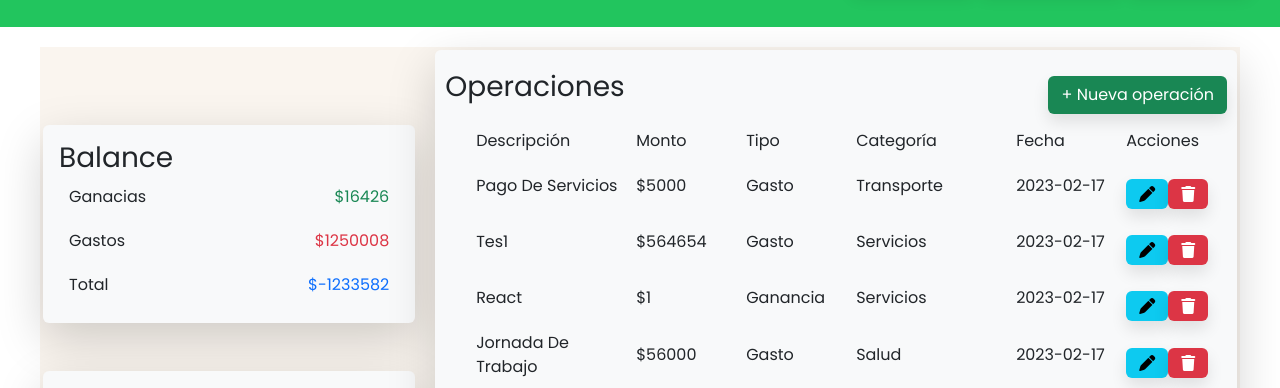
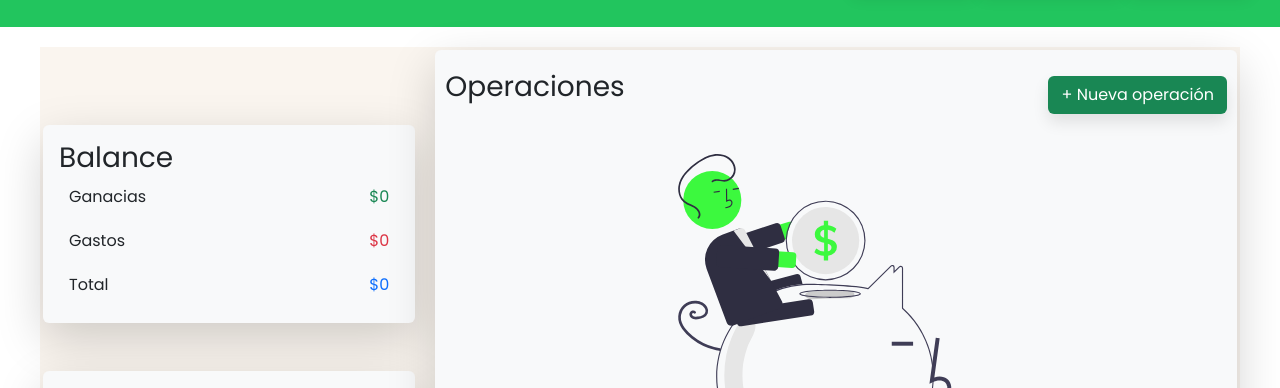
Before and after one commit to Aurocana/ahorradas, a plain HTML site: page index.html in a window 1280 px wide. Shown: the part 123-511 px from the top of the page. Drawn offline with nearby package versions, Linux system fonts and the light colour scheme.

Commit message:
se agrego localstorage

```diff
--- a/Js/main.js
+++ b/Js/main.js
@@ -2,122 +2,13 @@ function $(element) {
   return document.querySelector(element);
 }
 
-let transacciones = [
-  {
-    id: crypto.randomUUID(),
-    descripcion: "Pago de servicios",
-    monto: 5000,
-    tipo: "Gasto",
-    categoria: "Transporte",
-    fecha: "2023-02-17",
-  },
-  {
-    id: crypto.randomUUID(),
-    descripcion: "tes1",
-    monto: 564654,
-    tipo: "Gasto",
-    categoria: "Servicios",
-    fecha: "2023-02-17",
-  },
-  {
-    id: crypto.randomUUID(),
-    descripcion: "React",
-    monto: 1,
-    tipo: "Ganancia",
-    categoria: "Servicios",
-    fecha: "2023-02-17",
-  },
-  {
-    id: crypto.randomUUID(),
-    descripcion: "Jornada de trabajo",
-    monto: 56000,
-    tipo: "Gasto",
-    categoria: "Salud",
-    fecha: "2023-02-17",
-  },
-  {
-    id: crypto.randomUUID(),
-    descripcion: "testing",
-    monto: 44,
-    tipo: "Gasto",
-    categoria: "Comida",
-    fecha: "2023-02-17",
-  },
-  {
-    id: crypto.randomUUID(),
-    descripcion: "testing",
-    monto: 1,
-    tipo: "Ganancia",
-    categoria: "Ropa",
-    fecha: "2023-02-17",
-  },
-  {
-    id: crypto.randomUUID(),
-    descripcion: "Pago de servicios",
-    monto: 5000,
-    tipo: "Gasto",
-    categoria: "Servicios",
-    fecha: "2023-02-17",
-  },
-  {
-    id: crypto.randomUUID(),
-    descripcion: "tes1",
-    monto: 564654,
-    tipo: "Gasto",
-    categoria: "Servicios",
-    fecha: "2023-02-17",
-  },
-  {
-    id: crypto.randomUUID(),
-    descripcion: "React",
-    monto: 45678,
-    tipo: "Gasto",
-    categoria: "Ropa",
-    fecha: "2023-01-24",
-  },
-  {
-    id: crypto.randomUUID(),
-    descripcion: "React",
-    monto: 8978,
-    tipo: "Ganancia",
-    categoria: "Comida",
-    fecha: "2021-01-24",
-  },
-  {
-    id: crypto.randomUUID(),
-    descripcion: "React",
-    monto: 8978,
-    tipo: "Gasto",
-    categoria: "Comida",
-    fecha: "2021-01-24",
-  },
-  {
-    id: crypto.randomUUID(),
-    descripcion: "React",
-    monto: 2000,
-    tipo: "Ganancia",
-    categoria: "Transporte",
-    fecha: "2021-01-24",
-  },
-  {
-    id: crypto.randomUUID(),
-    descripcion: "Prueba",
-    monto: 5445,
-    tipo: "Ganancia",
-    categoria: "Transporte",
-    fecha: "2023-03-25",
-  },
-  {
-    id: crypto.randomUUID(),
-    descripcion: "Buen dia",
-    monto: 1,
-    tipo: "Ganancia",
-    categoria: "Salud",
-    fecha: "2023-02-17",
-  },
-];
+if (localStorage.getItem("transacciones") === null) {
+  localStorage.setItem("transacciones", JSON.stringify([]));
+}
 
-let categorias = ["Servicios", "Comida", "Transporte", "Ropa", "Salud"];
+if (localStorage.getItem("categorias") === null) {
+  localStorage.setItem("categorias", JSON.stringify([]));
+}
 
 const $imagenTransacciones = $("#imagenTransacciones");
 const $seccionBalance = $("#seccionBalance");
@@ -522,6 +413,7 @@ function mostrarCategorias() {
 }
 
 $("#btnGuardarEdit").addEventListener("click", () => {
+  categorias = JSON.parse(localStorage.getItem("categorias"));
   let catAntiguo = $("#nomCatEditAntiguo").value;
   let id = $("#nomCatEdit").value;
   categorias = categorias.filter((categoria) => categoria != catAntiguo);
@@ -532,18 +424,22 @@ $("#btnGuardarEdit").addEventListener("click", () => {
   $operaciones.classList.add("hidden");
   $reportes.classList.add("hidden");
   $("#editarCategorias").classList.add("hidden");
+  localStorage.setItem("categorias", JSON.stringify(categorias));
 });
 
 $("#btnAgregarCategoria").addEventListener("click", () => {
+  categorias = JSON.parse(localStorage.getItem("categorias"));
   let categoria = $("#tituloCategoria").value;
   categorias.push(categoria);
   mostrarCategorias();
   $("#tituloCategoria").value = "";
+  localStorage.setItem("categorias", JSON.stringify(categorias));
 });
 
 function eliminarCategoria(id) {
   categorias = categorias.filter((categoria) => categoria !== id);
   mostrarCategorias();
+  localStorage.setItem("categorias", JSON.stringify(categorias));
 }
 
 // Lista operaciones
@@ -591,6 +487,13 @@ function editar(id) {
   $("#tipo-opera").value = transaccionAEditar.tipo;
   $("#fecha-opera").value = transaccionAEditar.fecha;
   $("#idProducto").innerHTML = transaccionAEditar.id;
+  actualizarBalances();
+}
+
+function actualizarBalances() {
+  balanceGanancias();
+  balanceGastos();
+  balanceTotal();
 }
 
 function eliminar(id) {
@@ -598,15 +501,20 @@ function eliminar(id) {
     return transaccion.id !== id;
   });
   mostrarTransacciones(transacciones);
+  actualizarBalances();
+  if (transacciones.length == 0) {
+    mostrarImagenTransaccion();
+  }
+  localStorage.setItem("transacciones", JSON.stringify(transacciones));
 }
 
 window.addEventListener("load", () => {
+  transacciones = JSON.parse(localStorage.getItem("transacciones"));
+  categorias = JSON.parse(localStorage.getItem("categorias"));
   resetearFiltros();
   mostrarTransacciones(transacciones);
   mostrarImagenTransaccion();
-  balanceGanancias();
-  balanceGastos();
-  balanceTotal();
+  actualizarBalances();
 });
 
 // Transacciones
@@ -619,6 +527,7 @@ function resetearFiltros() {
 }
 
 $agregarTransaccion.addEventListener("click", () => {
+  transacciones = JSON.parse(localStorage.getItem("transacciones"));
   if ($("#monto-opera").value == "" || isNaN($("#monto-opera").value)) {
     alert("Ingrese un monto correcto");
     return;
@@ -649,7 +558,7 @@ $agregarTransaccion.addEventListener("click", () => {
     nuevaTransaccion.fecha = $("#fecha-opera").value;
     transacciones.unshift(nuevaTransaccion);
   }
- //=========================Resetear ===================================
+  //=========================Resetear ===================================
   $categorias.classList.add("hidden");
   $operaciones.classList.add("hidden");
   $reportes.classList.add("hidden");
@@ -657,8 +566,9 @@ $agregarTransaccion.addEventListener("click", () => {
   $seccionBalance.classList.remove("hidden");
   resetearFiltros();
   mostrarTransacciones(transacciones);
+  actualizarBalances();
+  localStorage.setItem("transacciones", JSON.stringify(transacciones));
 });
-
 
 $("#select-tipo").addEventListener("change", () => {
   let tipo = $("#select-tipo").value;
@@ -771,8 +681,11 @@ $("#ordenarPor").addEventListener("change", () => {
       break;
   }
 });
-
 // ===============================LocalStorage=========================
 //transacciones= localStorage.addEventListener("load",() => {
- // transacciones = JSON.parse(localStorage.getItem("transicciones"));
- // const $form = document.querySelector("#contenedorForm");
+// transacciones = JSON.parse(localStorage.getItem("transicciones"));
+// const $form = document.querySelector("#contenedorForm");
+
+//  function estaMostrar(()=>{
+//    const
+//  });
--- a/index.html
+++ b/index.html
@@ -16,7 +16,7 @@
 
     <script src="https://cdn.tailwindcss.com"></script>
 
-    <title  >
+    <title>
         Ahorradas
 
     </title>
@@ -61,7 +61,7 @@
                     <div class="contanierBalanceGasto">
                         <div id="balanceTextoGasto">Gastos</div>
                         <div class="text-danger" id="balanceGastos">-$0</div>
-                    </div >
+                    </div>
                     <div class="conatanierBalanceTotal">
                         <div id="balanceTextoTotal"> Total</div>
                         <div class="text-primary" id="balanceTotal"> $0</div>
@@ -147,6 +147,10 @@
     <!--================================comienza  Operaciones =====================================-->
     <section id="nuevaTransaccion" class="shadow-lg p-3 mb-5 bg-body-tertiary rounded hidden">
         <div id="contenedorForm">
+
+
+            <!-- =========================================Formulario de Operaciones =========================== -->
+            <form action="" id="form-submit">
                 <div class="mb-3" class="shadow-lg p-3 mb-5 bg-body-tertiary rounded">
                     <label for="descripcion-NuevaOpera" class="col-form-label">Descripción</label>
                     <input type="text" class="form-control" id="descripción-opera">
@@ -179,6 +183,8 @@
                 <button type="button" class="text-bg-info btn btn-info" id="agregarTransaccion">Agregar</button>
 
                 <button type="button" class="text-bg-danger btn btn-primary" id="regresarBalance">Cancelar</button>
+            </form>
+            <!--termino del formulario de operaciones  -->
         </div>
     </section>
 
@@ -190,7 +196,7 @@
                 <h2 class="fs-3">Categorías</h2>
                 <label for="">Nombre</label>
                 <input type="Text" placeholder="agregar categorías" id="tituloCategoria">
-                <button  type="button" class="text-bg-success btn btn-primary"    id="btnAgregarCategoria">Agregar</button>
+                <button type="button" class="text-bg-success btn btn-primary" id="btnAgregarCategoria">Agregar</button>
 
             </div>
 
@@ -230,12 +236,11 @@
             <br>
 
             <div class="contanierButtonEditarCat">
-                <button type="button" class="text-bg-info btn btn-primary"id="btnGuardarEdit">Editar</button>
+                <button type="button" class="text-bg-info btn btn-primary" id="btnGuardarEdit">Editar</button>
                 <button type="button" class="text-bg-danger btn btn-primary" id="btnCancelarEditarCat">Cancelar</button>
             </div>
         </div>
     </section>
-git
     <!--======================Comienza Reportes-->
     <section id="reportes" class="hidden">
         <div>
@@ -256,28 +261,28 @@ git
                     </tr>
                     <tr>
                         <td>Categoría con mayor ganancia</td>
-                        <td>Perros</td>
-                        <td>$14</td>
+                        <td></td>
+                        <td>$0</td>
                     </tr>
                     <tr>
                         <td>Categoría con mayor gasto</td>
-                        <td>Perros</td>
-                        <td>$14</td>
+                        <td></td>
+                        <td>$0</td>
                     </tr>
                     <tr>
                         <td>Categoría con mayor balance</td>
-                        <td>Perros</td>
-                        <td>$14</td>
+                        <td></td>
+                        <td>$0</td>
                     </tr>
                     <tr>
                         <td>Mes con mayor ganancia</td>
-                        <td>Perros</td>
-                        <td>$14</td>
+                        <td></td>
+                        <td>$0</td>
                     </tr>
                     <tr>
                         <td>Mes con mayor gasto</td>
-                        <td>Perros</td>
-                        <td>$14</td>
+                        <td></td>
+                        <td>$0</td>
                     </tr>
                 </table>
             </div>
```
Lines whose indentation alone changed are shown as unchanged.
